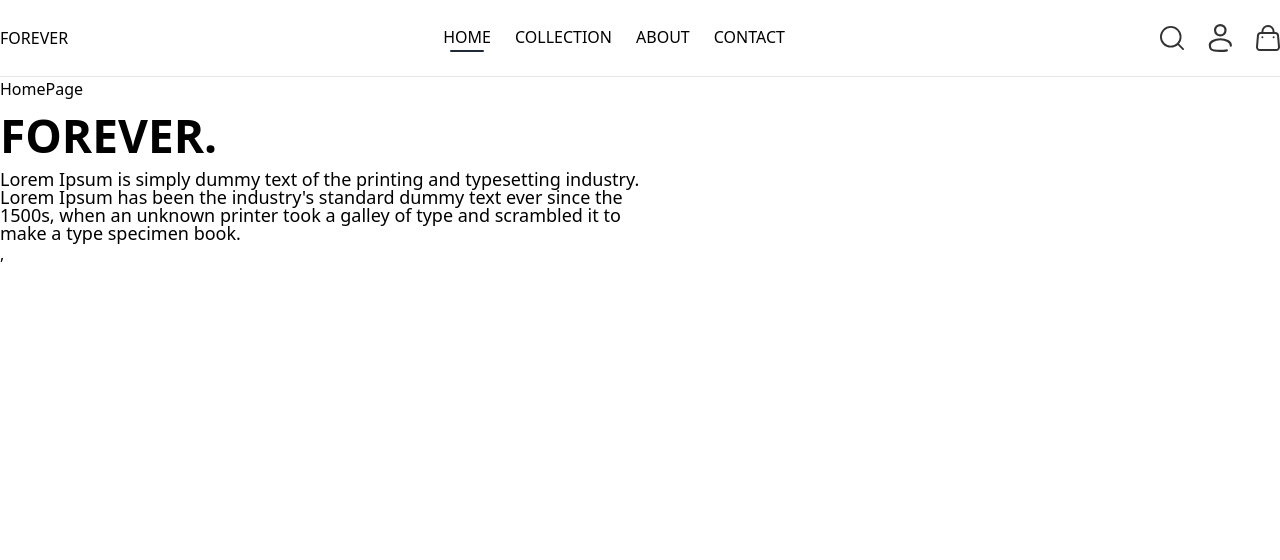
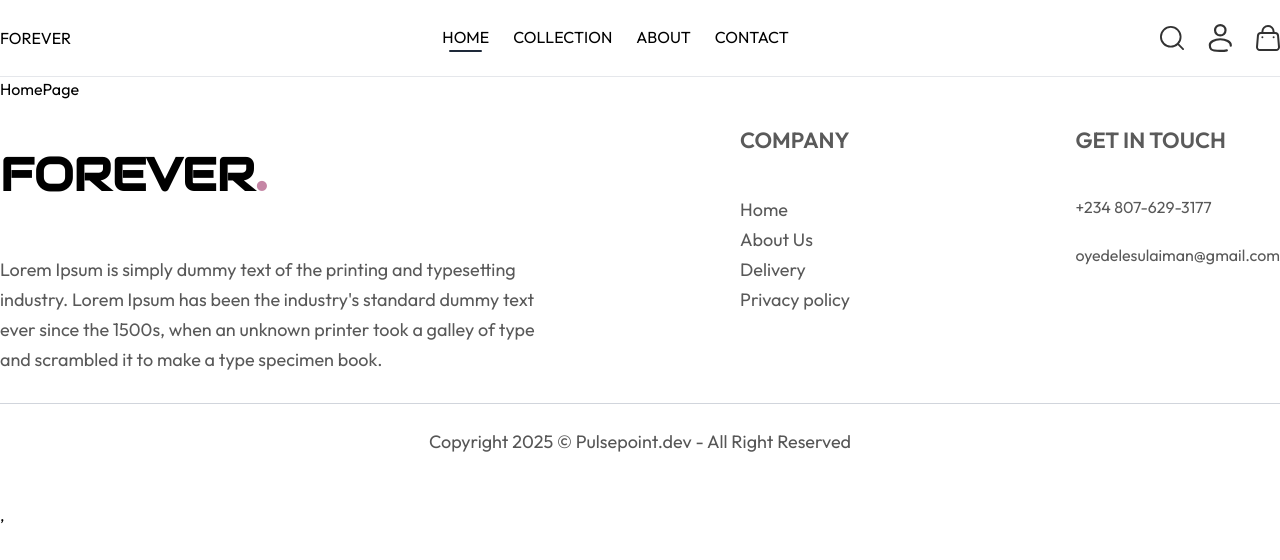
Before and after one commit to sulyman002/forever, a React (Vite) app in the folder client/: page / in a window 1280 px wide. Shown: the top 560 px of the page. Built offline with nearby package versions, Linux system fonts and the light colour scheme.

Commit message:
working on home page components now

```diff
--- a/client/index.html
+++ b/client/index.html
@@ -1,9 +1,23 @@
-<!doctype html>
+<!DOCTYPE html>
 <html lang="en">
   <head>
     <meta charset="UTF-8" />
     <link rel="icon" type="image/svg+xml" href="/vite.svg" />
     <meta name="viewport" content="width=device-width, initial-scale=1.0" />
+    <!-- google font -->
+    <link rel="preconnect" href="https://fonts.googleapis.com" />
+    <link rel="preconnect" href="https://fonts.gstatic.com" crossorigin />
+    <link
+      href="https://fonts.googleapis.com/css2?family=Outfit:wght@100..900&display=swap"
+      rel="stylesheet"
+    />
+    <!-- second font -->
+    <link rel="preconnect" href="https://fonts.googleapis.com" />
+    <link rel="preconnect" href="https://fonts.gstatic.com" crossorigin />
+    <link
+      href="https://fonts.googleapis.com/css2?family=Audiowide&display=swap"
+      rel="stylesheet"
+    />
     <title>forever-client</title>
   </head>
   <body>
--- a/client/src/components/Footer.jsx
+++ b/client/src/components/Footer.jsx
@@ -1,22 +1,49 @@
 import React from "react";
+import { Link, Links } from "react-router-dom";
 
 const Footer = () => {
+    const date = new Date().getFullYear()
   return (
     <>
-      <div className="container mx-auto px-6 md:px-0 ">
-       <div className="grid grid-cols-1 md:grid-cols-2">
-         <div className="flex flex-col items-center justify-center md:items-start md:justify-start">
-          <h1 className="uppercase text-[46px] font-bold">
-            Forever<span>.</span>
-          </h1>
-          <div className=" text-[18px] leading-[18px] text-center md:text-start ">
-            Lorem Ipsum is simply dummy text of the printing and typesetting
-            industry. Lorem Ipsum has been the industry's standard dummy text
-            ever since the 1500s, when an unknown printer took a galley of type
-            and scrambled it to make a type specimen book.
+      <div className="container mx-auto px-6 md:px-0 py-6 ">
+        <div className="grid grid-cols-1 md:grid-cols-2 w-full border-b border-gray-300 gap-10 pb-7 md:gap-50">
+          <div className="flex flex-col items-center justify-center md:items-start md:justify-start gap-10">
+            <h1 className="uppercase text-[46px] font-bold font-[Audiowide]">
+              Forever<span className="text-[#C586A5] text-[60px] ">.</span>
+            </h1>
+            <div className=" text-[18px]  text-center md:text-start text-[#595959] leading-[30px] ">
+              Lorem Ipsum is simply dummy text of the printing and typesetting
+              industry. Lorem Ipsum has been the industry's standard dummy text
+              ever since the 1500s, when an unknown printer took a galley of
+              type and scrambled it to make a type specimen book.
+            </div>
+          </div>
+
+          <div className=" flex flex-col md:flex-row md:justify-between md:items-start items-center justify-center gap-5">
+            <div className="flex flex-col space-y-10">
+                <h1 className="hidden md:flex font-semibold text-[22px] leading-[30px] text-[#5A5A5A] ">COMPANY</h1>
+                <ul className="flex items-center text-[#595959] text-[18px] leading-[30px] space-x-6 md:flex-col md:items-start justify-center md:justify-start">
+                    <Link to="/">Home</Link>
+                    <Link to="#">About Us</Link>
+                    <Link to="#">Delivery</Link>
+                    <Link to="#">Privacy policy</Link>
+                </ul>
+            </div>
+
+            <div className="space-y-10">
+                <h1 className="hidden md:flex font-semibold text-[22px] leading-[30px] text-[#5A5A5A] ">GET IN TOUCH</h1>
+                <div className="flex text-[#595959] md:flex-col items-center gap-6 md:items-start">
+                    <p>+234 807-629-3177</p>
+                    <p>oyedelesulaiman@gmail.com</p>
+                </div>
+            </div>
           </div>
         </div>
-       </div>
+        <div className="text-center py-6 text-[18px] text-[#565656]">
+           { `Copyright ${date} © Pulsepoint.dev - All Right Reserved`}
+
+        </div>
+
       </div>
     </>
   );
--- a/client/src/index.css
+++ b/client/src/index.css
@@ -1,9 +1,9 @@
 @import "tailwindcss";
 
 :root {
-  font-family: system-ui, Avenir, Helvetica, Arial, sans-serif;
-  line-height: 1.5;
-  font-weight: 400;
+  font-family: "Outfit", sans-serif;
+  font-optical-sizing: auto;
+  font-style: normal;
 
 
 }
```
